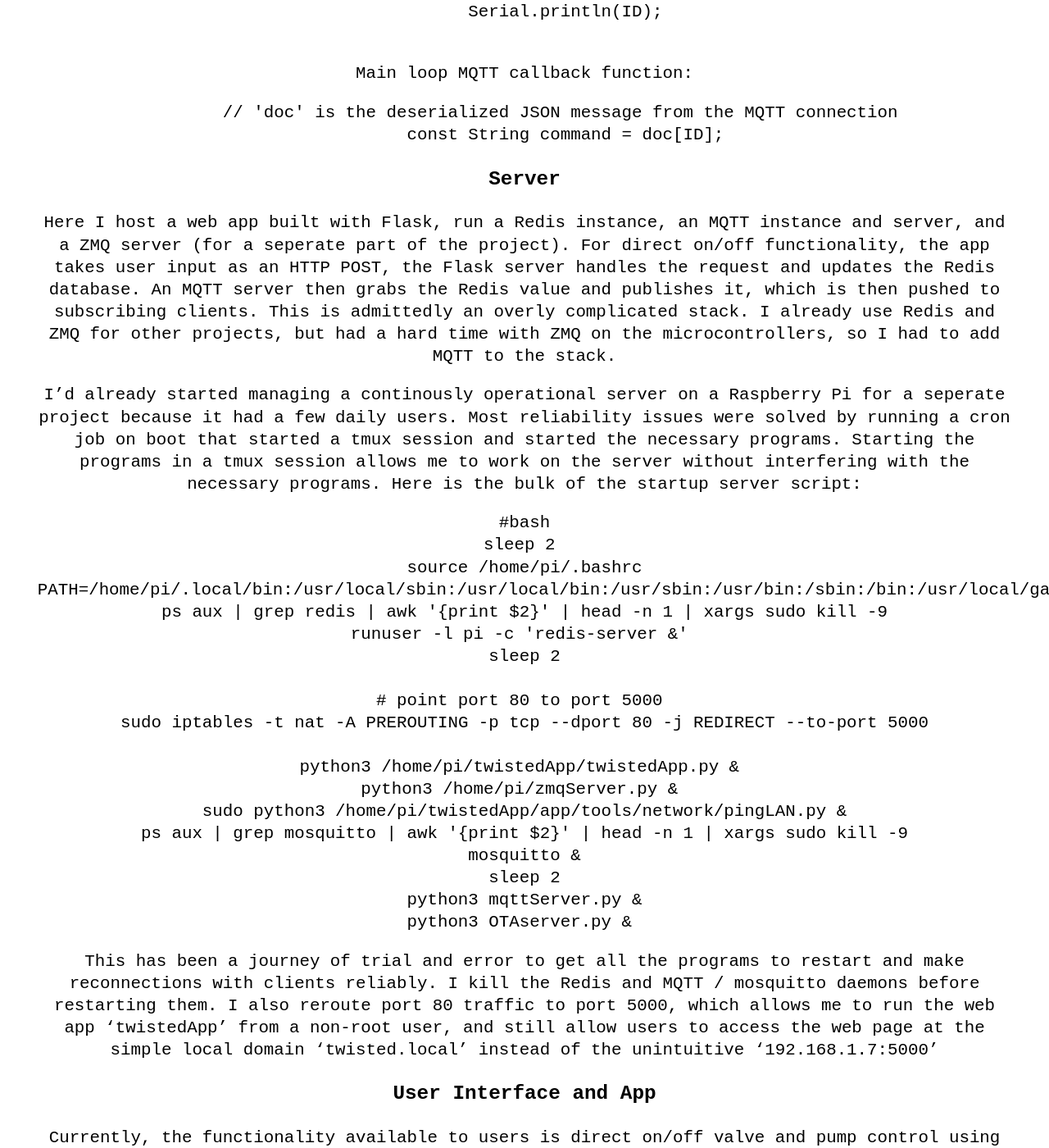
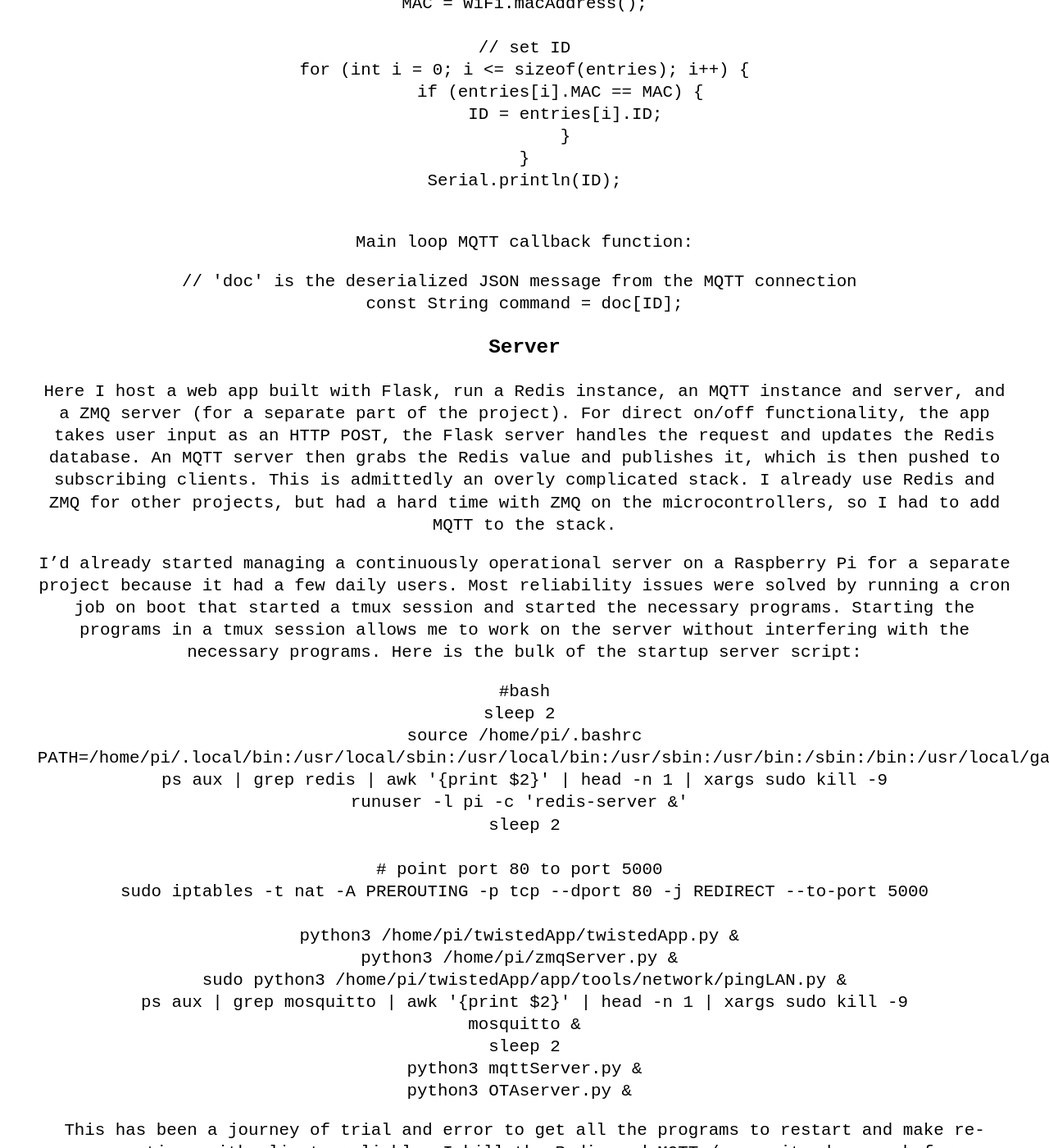
Before and after one commit to ebulllience/aryzach.github.io, a Jekyll site: the page built from _posts/2021-04-16-smart-irrigation.markdown, in a window 1280 px wide and 1400 px high, scrolled down 5774 px. Shown: the whole window at 82% size. Built offline with Jekyll 4.4.1, drawn with Linux system fonts in a browser that asks for light colours; some of the changed text lies outside the part shown.

Commit message:
spellcheck everything, finish ranger, add ideas, start ZIO, css <ul> formatting

````diff
--- a/_posts/2021-04-16-smart-irrigation.markdown
+++ b/_posts/2021-04-16-smart-irrigation.markdown
@@ -95,51 +95,51 @@
                 break;
 ```
 
-My favorite feature of the firmware is that all devices can have the same code. They each have a lookup table that consists of all the name : value pairs with their MAC address and human readable name. This design choice is especially valuable because it allows for a simpler communication protocal, and allows all client devices to have the same code. The database stores IoT device info with a compressed human-readable name, and the IoT clients have a dictionary of all MAC addresses matched to human-readable name. When a command is recieved by a device, the device will look up it's human-readable name, and then act accordingly. This simplifies the firmware updating process because the same code can be pushed to all devices.
+My favorite feature of the firmware is that all devices can have the same code. They each have a lookup table that consists of all the name : value pairs with their MAC address and human readable name. This design choice is especially valuable because it allows for a simpler communication protocol, and allows all client devices to have the same code. The database stores IoT device info with a compressed human-readable name, and the IoT clients have a dictionary of all MAC addresses matched to human-readable name. When a command is received by a device, the device will look up it's human-readable name, and then act accordingly. This simplifies the firmware updating process because the same code can be pushed to all devices.
 
 Global:
 ```
+char* ID;
+String MAC;
+
+struct entry {
+        String MAC;
         char* ID;
-        String MAC;
+};
 
-        struct entry {
-                String MAC;
-                char* ID;
-        };
-
-        entry entries[] = {
-                { "C8:2B:96:4F:DC:A6", "p00d00" },
-                { "D8:F1:5B:DA:E9:27", "p00d01" },
-                { "D8:F1:5B:E8:3B:51", "p00d02" }
-        };
+entry entries[] = {
+        { "C8:2B:96:4F:DC:A6", "p00d00" },
+        { "D8:F1:5B:DA:E9:27", "p00d01" },
+        { "D8:F1:5B:E8:3B:51", "p00d02" }
+};
 
 ```
 
 Setup:
 ```
-        // set MAC
-        MAC = WiFi.macAddress();
+// set MAC
+MAC = WiFi.macAddress();
 
-        // set ID
-        for (int i = 0; i <= sizeof(entries); i++) {
-                if (entries[i].MAC == MAC) {
-                ID = entries[i].ID;
-                }
+// set ID
+for (int i = 0; i <= sizeof(entries); i++) {
+        if (entries[i].MAC == MAC) {
+        ID = entries[i].ID;
         }
-        Serial.println(ID);
+}
+Serial.println(ID);
 
 ```
 
 Main loop MQTT callback function:
 ```
-        // 'doc' is the deserialized JSON message from the MQTT connection
-        const String command = doc[ID];
+// 'doc' is the deserialized JSON message from the MQTT connection
+const String command = doc[ID];
 ```
 
 ### Server
-Here I host a web app built with Flask, run a Redis instance, an MQTT instance and server, and a ZMQ server (for a seperate part of the project). For direct on/off functionality, the app takes user input as an HTTP POST, the Flask server handles the request and updates the Redis database. An MQTT server then grabs the Redis value and publishes it, which is then pushed to subscribing clients. This is admittedly an overly complicated stack. I already use Redis and ZMQ for other projects, but had a hard time with ZMQ on the microcontrollers, so I had to add MQTT to the stack.
+Here I host a web app built with Flask, run a Redis instance, an MQTT instance and server, and a ZMQ server (for a separate part of the project). For direct on/off functionality, the app takes user input as an HTTP POST, the Flask server handles the request and updates the Redis database. An MQTT server then grabs the Redis value and publishes it, which is then pushed to subscribing clients. This is admittedly an overly complicated stack. I already use Redis and ZMQ for other projects, but had a hard time with ZMQ on the microcontrollers, so I had to add MQTT to the stack.
 
-I'd already started managing a continously operational server on a Raspberry Pi for a seperate project because it had a few daily users. Most reliability issues were solved by running a cron job on boot that started a tmux session and started the necessary programs. Starting the programs in a tmux session allows me to work on the server without interfering with the necessary programs. Here is the bulk of the startup server script:
+I'd already started managing a continuously operational server on a Raspberry Pi for a separate project because it had a few daily users. Most reliability issues were solved by running a cron job on boot that started a tmux session and started the necessary programs. Starting the programs in a tmux session allows me to work on the server without interfering with the necessary programs. Here is the bulk of the startup server script:
 
 ```
 #bash
@@ -163,7 +163,7 @@
 python3 OTAserver.py &
 ```
 
-This has been a journey of trial and error to get all the programs to restart and make reconnections with clients reliably. I kill the Redis and MQTT / mosquitto daemons before restarting them. I also reroute port 80 traffic to port 5000, which allows me to run the web app 'twistedApp' from a non-root user, and still allow users to access the web page at the simple local domain 'twisted.local' instead of the unintuitive '192.168.1.7:5000'
+This has been a journey of trial and error to get all the programs to restart and make re-connections with clients reliably. I kill the Redis and MQTT / mosquito daemons before restarting them. I also reroute port 80 traffic to port 5000, which allows me to run the web app 'twistedApp' from a non-root user, and still allow users to access the web page at the simple local domain 'twisted.local' instead of the unintuitive '192.168.1.7:5000'
 
 
 ### User Interface and App
@@ -171,7 +171,7 @@
 
 The IoT device at the pump is a Raspberry Pi with a high-voltage solid state relay and a float sensor. The pump runs, but will momentarily stop if the creek water level gets too low. If the creek water level rises, the pump will turn back on. This functionality is handled locally on the Pi at the creek.
 
-I've started to build out a scheduler which will create an optimized schedule that limits the total pump runtime while staying the the acceptable water pressure range. The user inputs how long they would like to run each drip irrigation row and each sprinkler.
+I've started to build out a scheduler which will create an optimized schedule that limits the total pump runtime while staying within the acceptable water pressure range. The user inputs how long they would like to run each drip irrigation row and each sprinkler.
 
 When the form is submitted, the values are passed to an optimizing function. Here it creates a list of all acceptable valve state permutations. For example if we had 2 drip valves and 2 sprinklers, and we required 1 sprinkler and 1 drip valve to be open to stay in the acceptable pressure range, the acceptable states would look as follows:
 
--- a/css/style.css
+++ b/css/style.css
@@ -16,9 +16,16 @@
 }
 
 ul {
+    width: 700px;
+    margin-left: auto;
+    margin-right: auto;
+    display: inline-block;
+    text-align: left;
+}
+
+ul.home {
     list-style-type: none;
-    margin: 0;
-    padding: 0;
+    text-align: center;
 }
 
 nav a {
@@ -28,3 +35,10 @@
     padding: 12px;
     margin: 4px;
 }
+
+table,
+td,
+th {
+    border: 1px solid black; padding:10px;
+    margin: 0 auto;
+}
--- a/index.html
+++ b/index.html
@@ -4,7 +4,7 @@
 ---
 <h1>Posts</h1>
 
-<ul>
+<ul class="home">
     <div>.</div>
     {% for post in site.posts %}
     <li>
````
Also changed, not shown: other parts of _posts/2021-04-16-smart-irrigation.markdown (+12 -12 lines), _drafts/2021-04-16-solar-powered-ranger.markdown (deleted, +0 -10 lines), _drafts/2021-07-03-twisted-fields-overview.markdown (added, +19 -0 lines), _drafts/ideas.txt (+21 -0 lines), _posts/2021-04-16-solar-powered-ranger.markdown (added, +53 -0 lines), _posts/2021-05-27-react-and-state-monad.markdown (+5 -5 lines), _posts/2021-07-08-journey-to-zio.markdown (added, +23 -0 lines), 10 other files.
